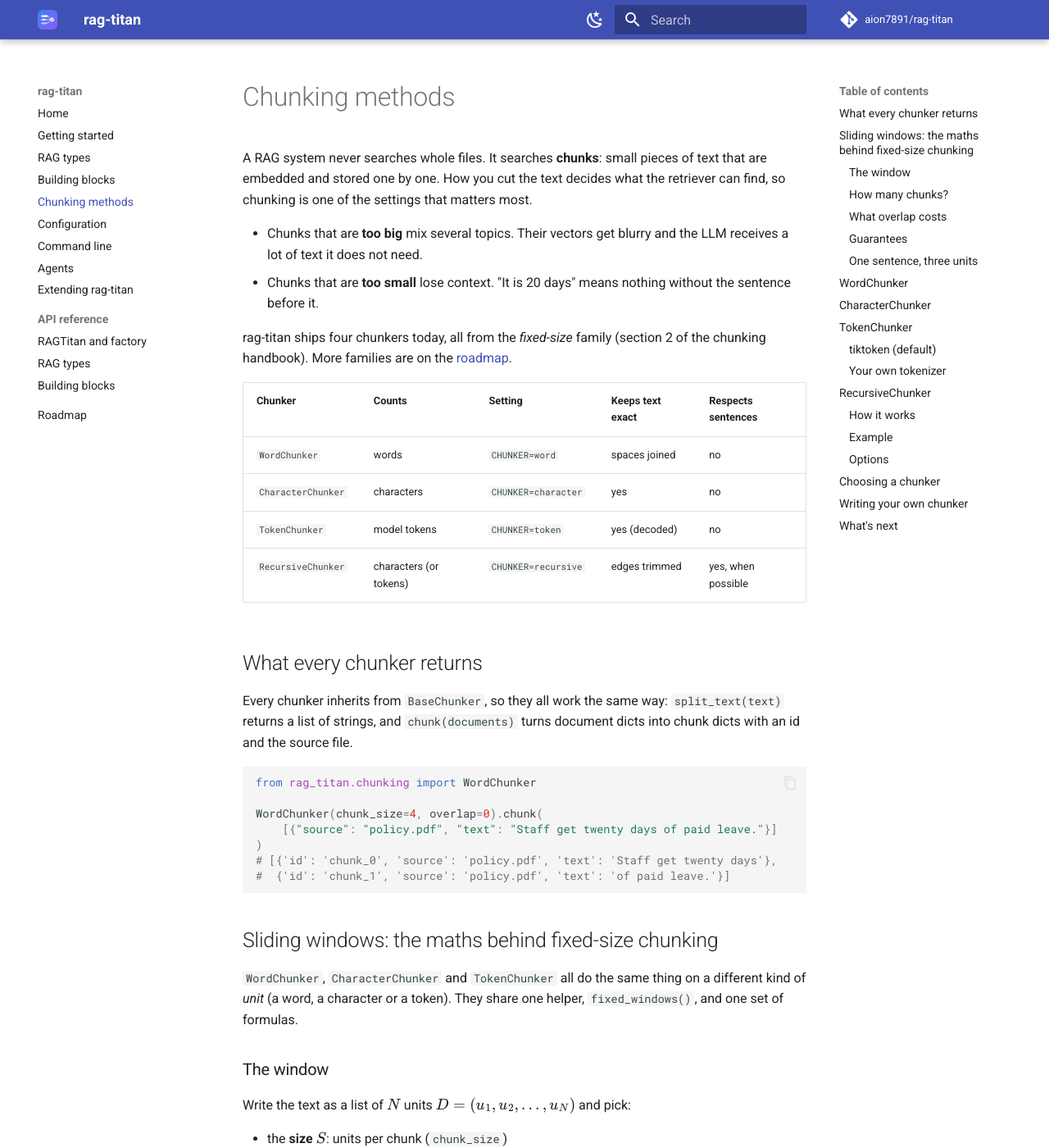
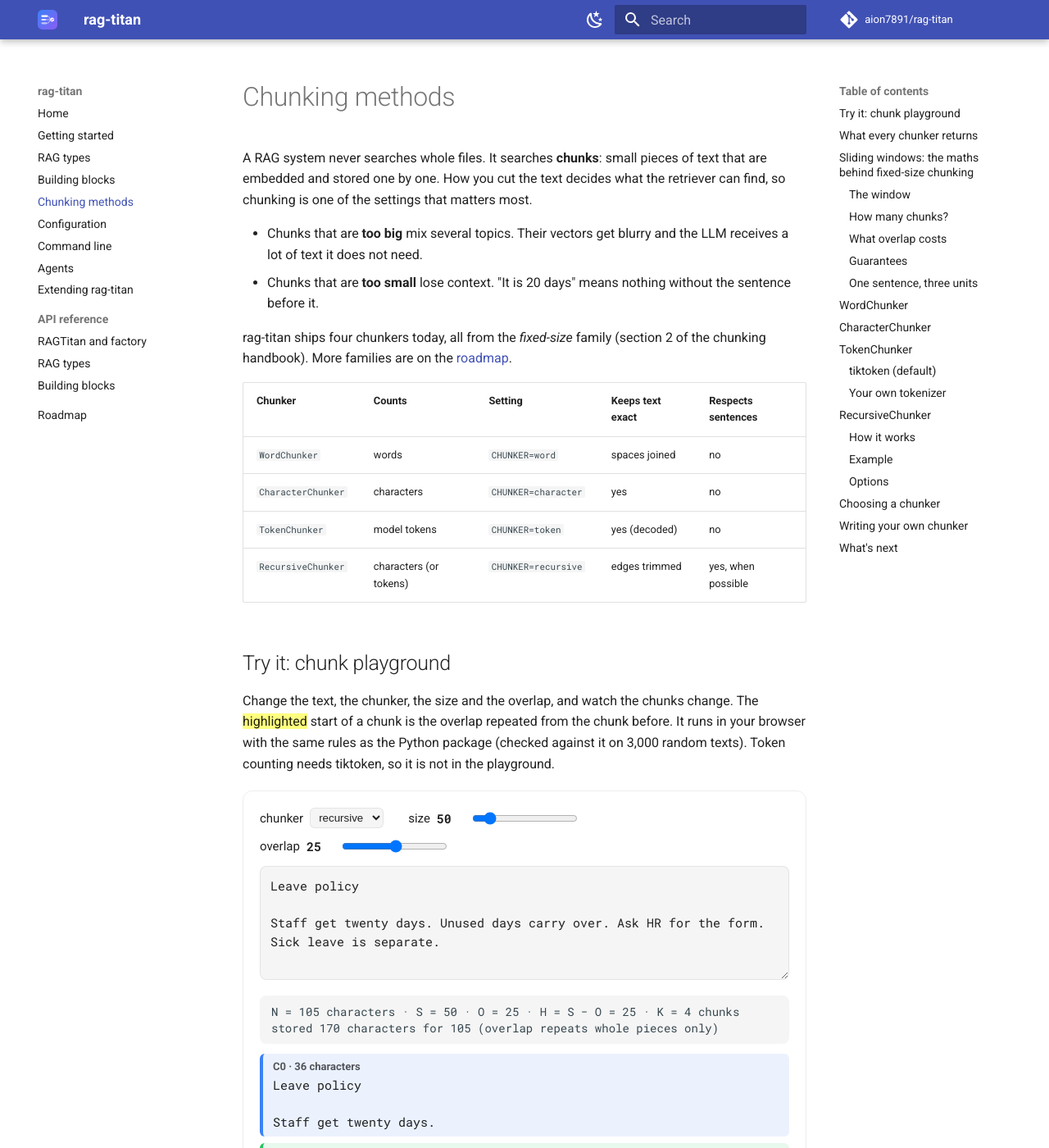
Before and after one commit to aion7891/rag-titan, an MkDocs documentation site: the page built from docs/chunking.md, in a window 1280 px wide and 1400 px high. Shown: the whole window at 82% size. Built offline with MkDocs 1.6.1 and Material for MkDocs 9.7.7, drawn with Linux system fonts in a browser that asks for light colours; comment, search, counter and statistics services are not loaded; some of the changed text lies outside the part shown.

Commit message:
Add interactive chunk playground to the chunking guide

```diff
--- /dev/null
+++ b/docs/assets/javascripts/chunk-playground.js
@@ -0,0 +1,201 @@
+// Chunk playground for docs/chunking.md: try the chunkers in the browser.
+// The core mirrors rag_titan.chunking.fixed_size (same rules, same output).
+// Text is handled as an array of characters (code points) to match Python.
+
+const ChunkCore = (() => {
+  const SEPARATORS = ["\n\n", "\n", ". ", " ", ""];
+  const chars = (text) => Array.from(text);
+
+  function fixedWindows(units, size, overlap) {
+    const step = size - overlap;
+    const windows = [];
+    for (let start = 0; start < units.length; start += step) {
+      windows.push(units.slice(start, start + size));
+      if (start + size >= units.length) break;   // tail is not repeated
+    }
+    return windows;
+  }
+
+  function countWindows(n, size, overlap) {
+    if (n <= size) return Math.min(n, 1);
+    return 1 + Math.ceil((n - size) / (size - overlap));
+  }
+
+  function byCharacter(text, size, overlap) {
+    if (!text.trim()) return [];
+    return fixedWindows(chars(text), size, overlap).map((w, i) => ({
+      text: w.join(""), overlap: i === 0 ? 0 : overlap,
+    }));
+  }
+
+  function byWord(text, size, overlap) {
+    const words = text.split(/\s+/).filter(Boolean);
+    return fixedWindows(words, size, overlap).map((w, i) => ({
+      text: w.join(" "),
+      // shared words plus the space after them, in characters
+      overlap: i === 0 ? 0 : chars(w.slice(0, overlap).join(" ")).length + 1,
+    }));
+  }
+
+  function splitKeepSeparator(text, sep) {
+    const parts = text.split(sep);
+    const pieces = parts.slice(0, -1).map((p) => p + sep).concat(parts[parts.length - 1]);
+    return pieces.filter(Boolean);
+  }
+
+  function recursiveSplit(text, separators, size) {
+    if (chars(text).length <= size) return [text];
+    for (let i = 0; i < separators.length; i++) {
+      const sep = separators[i];
+      if (sep === "") break;
+      if (text.includes(sep)) {
+        return splitKeepSeparator(text, sep)
+          .flatMap((part) => recursiveSplit(part, separators.slice(i + 1), size));
+      }
+    }
+    return fixedWindows(chars(text), size, 0).map((w) => w.join(""));   // hard cut
+  }
+
+  function recursiveMerge(pieces, size, overlap) {
+    const sizes = pieces.map((p) => chars(p).length);
+    const total = (ids) => ids.reduce((sum, i) => sum + sizes[i], 0);
+    const groups = [];
+    let current = [];
+    let carried = 0;
+    sizes.forEach((s, index) => {
+      if (current.length && total(current) + s > size) {
+        groups.push({ ids: current, carried });
+        let tail = [];
+        for (const i of [...current].reverse()) {   // last whole pieces <= overlap
+          if (total(tail) + sizes[i] > overlap) break;
+          tail.unshift(i);
+        }
+        while (tail.length && total(tail) + s > size) tail.shift();
+        current = tail;
+        carried = tail.length;
+      }
+      current.push(index);
+    });
+    if (current.length) groups.push({ ids: current, carried });
+    return groups;
+  }
+
+  function byRecursive(text, size, overlap) {
+    if (!text.trim()) return [];
+    const pieces = recursiveSplit(text, SEPARATORS, size);
+    return recursiveMerge(pieces, size, overlap).map(({ ids, carried }) => {
+      const raw = ids.map((i) => pieces[i]).join("");
+      const lead = chars(raw).length - chars(raw.trimStart()).length;
+      const repeated = chars(ids.slice(0, carried).map((i) => pieces[i]).join("")).length;
+      const text = raw.trim();
+      // trimming can remove a whitespace-only new piece, so keep the highlight inside the chunk
+      return { text, overlap: Math.min(Math.max(0, repeated - lead), chars(text).length) };
+    }).filter((chunk) => chunk.text);
+  }
+
+  const UNITS = {
+    character: { run: byCharacter, count: (t) => chars(t).length, name: "characters" },
+    word: { run: byWord, count: (t) => t.split(/\s+/).filter(Boolean).length, name: "words" },
+    recursive: { run: byRecursive, count: (t) => chars(t).length, name: "characters" },
+  };
+
+  return { fixedWindows, countWindows, UNITS };
+})();
+
+// ---------- the page: controls and live output ----------
+
+const PLAYGROUND = {
+  text: "Leave policy\n\nStaff get twenty days. Unused days carry over. "
+    + "Ask HR for the form. Sick leave is separate.",
+  // per mode: [default size, default overlap, max size]
+  modes: { recursive: [50, 25, 400], character: [18, 4, 400], word: [4, 1, 60] },
+};
+
+function el(tag, props, children) {
+  const node = Object.assign(document.createElement(tag), props || {});
+  (children || []).forEach((child) => node.append(child));
+  return node;
+}
+
+function slider(label, value, max) {
+  const input = el("input", { type: "range", min: 0, max, value });
+  const shown = el("output", { textContent: value });
+  input.addEventListener("input", () => { shown.textContent = input.value; });
+  return { input, shown, row: el("label", { className: "cp-field" }, [label, " ", shown, input]) };
+}
+
+function chunkBlock(chunk, index, unit) {
+  const units = Array.from(chunk.text);
+  const shared = el("mark", { textContent: units.slice(0, chunk.overlap).join("") });
+  const rest = document.createTextNode(units.slice(chunk.overlap).join(""));
+  const head = el("div", { className: "cp-head", textContent: `C${index} · ${unit.count(chunk.text)} ${unit.name}` });
+  const body = el("div", { className: "cp-text" }, chunk.overlap ? [shared, rest] : [rest]);
+  return el("div", { className: `cp-chunk cp-c${index % 6}` }, [head, body]);
+}
+
+function statsText(mode, text, size, overlap, chunks) {
+  const unit = ChunkCore.UNITS[mode];
+  const n = unit.count(text);
+  const k = chunks.length;
+  const h = size - overlap;
+  const lines = [`N = ${n} ${unit.name} · S = ${size} · O = ${overlap} · H = S − O = ${h} · K = ${k} chunks`];
+  if (mode === "recursive") {
+    const stored = chunks.reduce((sum, c) => sum + Array.from(c.text).length, 0);
+    lines.push(`stored ${stored} characters for ${n} (overlap repeats whole pieces only)`);
+  } else if (n > size) {
+    const plain = ChunkCore.countWindows(n, size, 0);
+    lines.push(`K = 1 + ⌈(N − S) / H⌉ = 1 + ⌈(${n} − ${size}) / ${h}⌉ = ${k}`);
+    lines.push(`without overlap: ${plain} chunks, so overlap adds ${Math.round((k / plain - 1) * 100)}%`);
+  }
+  return lines.join("\n");
+}
+
+function buildPlayground(root) {
+  root.dataset.ready = "1";
+  const mode = el("select", {}, Object.keys(PLAYGROUND.modes).map(
+    (name) => el("option", { value: name, textContent: name })));
+  const size = slider("size", 50, 400);
+  const overlap = slider("overlap", 25, 49);
+  const text = el("textarea", { rows: 5, value: PLAYGROUND.text, spellcheck: false });
+  const stats = el("pre", { className: "cp-stats" });
+  stats.setAttribute("aria-live", "polite");
+  const output = el("div", { className: "cp-chunks" });
+
+  function render() {
+    size.input.min = 1;
+    overlap.input.max = Number(size.input.value) - 1;
+    overlap.shown.textContent = overlap.input.value;
+    const s = Number(size.input.value);
+    const o = Number(overlap.input.value);
+    const chunks = ChunkCore.UNITS[mode.value].run(text.value, s, o);
+    stats.textContent = statsText(mode.value, text.value, s, o, chunks);
+    const unit = ChunkCore.UNITS[mode.value];
+    output.replaceChildren(...chunks.map((chunk, i) => chunkBlock(chunk, i, unit)));
+  }
+
+  mode.addEventListener("change", () => {
+    const [s, o, max] = PLAYGROUND.modes[mode.value];
+    size.input.max = max;
+    size.input.value = size.shown.textContent = s;
+    overlap.input.max = s - 1;
+    overlap.input.value = overlap.shown.textContent = o;
+    render();
+  });
+  [size.input, overlap.input, text].forEach((input) => input.addEventListener("input", render));
+
+  const controls = el("div", { className: "cp-controls" },
+    [el("label", { className: "cp-field" }, ["chunker ", mode]), size.row, overlap.row]);
+  root.replaceChildren(controls, text, stats, output);
+  render();
+}
+
+if (typeof module !== "undefined") {
+  module.exports = ChunkCore;   // for tests in Node
+} else {
+  const start = () => {
+    const root = document.getElementById("chunk-playground");
+    if (root && !root.dataset.ready) buildPlayground(root);
+  };
+  if (typeof document$ !== "undefined") document$.subscribe(start);
+  else document.addEventListener("DOMContentLoaded", start);
+}
--- a/docs/assets/stylesheets/extra.css
+++ b/docs/assets/stylesheets/extra.css
@@ -13,3 +13,51 @@
   white-space: nowrap;
   word-break: normal;
 }
+
+/* Chunk playground on the chunking page (docs/assets/javascripts/chunk-playground.js).
+   Theme variables keep it readable in light and dark mode. */
+#chunk-playground {
+  border: 1px solid var(--md-default-fg-color--lightest);
+  border-radius: 12px;
+  padding: 1rem;
+  margin: 1rem 0;
+}
+#chunk-playground textarea {
+  width: 100%;
+  box-sizing: border-box;
+  font: 0.75rem/1.5 var(--md-code-font-family);
+  color: var(--md-default-fg-color);
+  background: var(--md-code-bg-color);
+  border: 1px solid var(--md-default-fg-color--lightest);
+  border-radius: 8px;
+  padding: 0.6rem;
+}
+.cp-controls { display: flex; flex-wrap: wrap; gap: 0.5rem 1.5rem; margin-bottom: 0.6rem; }
+.cp-field { display: flex; align-items: center; gap: 0.4rem; font-size: 0.75rem; }
+.cp-field output { min-width: 2.2em; font-weight: 700; font-family: var(--md-code-font-family); }
+.cp-field select {
+  color: var(--md-default-fg-color);
+  background: var(--md-code-bg-color);
+  border: 1px solid var(--md-default-fg-color--lightest);
+  border-radius: 6px;
+  padding: 0.15rem 0.3rem;
+}
+.md-typeset pre.cp-stats {
+  font-size: 0.7rem;
+  white-space: pre-wrap;
+  background: var(--md-code-bg-color);
+  border-radius: 8px;
+  padding: 0.5rem 0.7rem;
+  margin: 0.6rem 0;
+}
+.cp-chunks { display: flex; flex-direction: column; gap: 0.4rem; }
+.cp-chunk { border-left: 4px solid; border-radius: 6px; padding: 0.3rem 0.6rem; }
+.cp-head { font-size: 0.65rem; font-weight: 700; opacity: 0.75; }
+.cp-text { font: 0.75rem/1.5 var(--md-code-font-family); white-space: pre-wrap; word-break: break-word; }
+.cp-text mark { background: rgba(249, 115, 22, 0.35); color: inherit; border-radius: 3px; }
+.cp-c0 { border-color: #3b82f6; background: rgba(59, 130, 246, 0.10); }
+.cp-c1 { border-color: #22c55e; background: rgba(34, 197, 94, 0.10); }
+.cp-c2 { border-color: #a855f7; background: rgba(168, 85, 247, 0.10); }
+.cp-c3 { border-color: #06b6d4; background: rgba(6, 182, 212, 0.10); }
+.cp-c4 { border-color: #eab308; background: rgba(234, 179, 8, 0.12); }
+.cp-c5 { border-color: #ec4899; background: rgba(236, 72, 153, 0.10); }
--- a/docs/chunking.md
+++ b/docs/chunking.md
@@ -19,6 +19,16 @@ rag-titan ships four chunkers today, all from the *fixed-size* family
 | `CharacterChunker` | characters             | `CHUNKER=character` | yes              | no                 |
 | `TokenChunker`     | model tokens           | `CHUNKER=token`     | yes (decoded)    | no                 |
 | `RecursiveChunker` | characters (or tokens) | `CHUNKER=recursive` | edges trimmed    | yes, when possible |
+
+## Try it: chunk playground
+
+Change the text, the chunker, the size and the overlap, and watch the chunks
+change. The <mark>highlighted</mark> start of a chunk is the overlap repeated from
+the chunk before. It runs in your browser with the same rules as the Python
+package (checked against it on 3,000 random texts). Token counting needs
+tiktoken, so it is not in the playground.
+
+<div id="chunk-playground"><p><em>The playground needs JavaScript.</em></p></div>
 
 ## What every chunker returns
 
--- a/mkdocs.yml
+++ b/mkdocs.yml
@@ -57,7 +57,8 @@ nav:
 extra_css:
   - assets/stylesheets/extra.css
 
-# formulas on the chunking page (pymdownx.arithmatex + MathJax)
+# chunking page: formulas (pymdownx.arithmatex + MathJax) and the chunk playground
 extra_javascript:
   - assets/javascripts/mathjax.js
+  - assets/javascripts/chunk-playground.js
   - https://cdn.jsdelivr.net/npm/mathjax@3.2.2/es5/tex-mml-chtml.js
```
